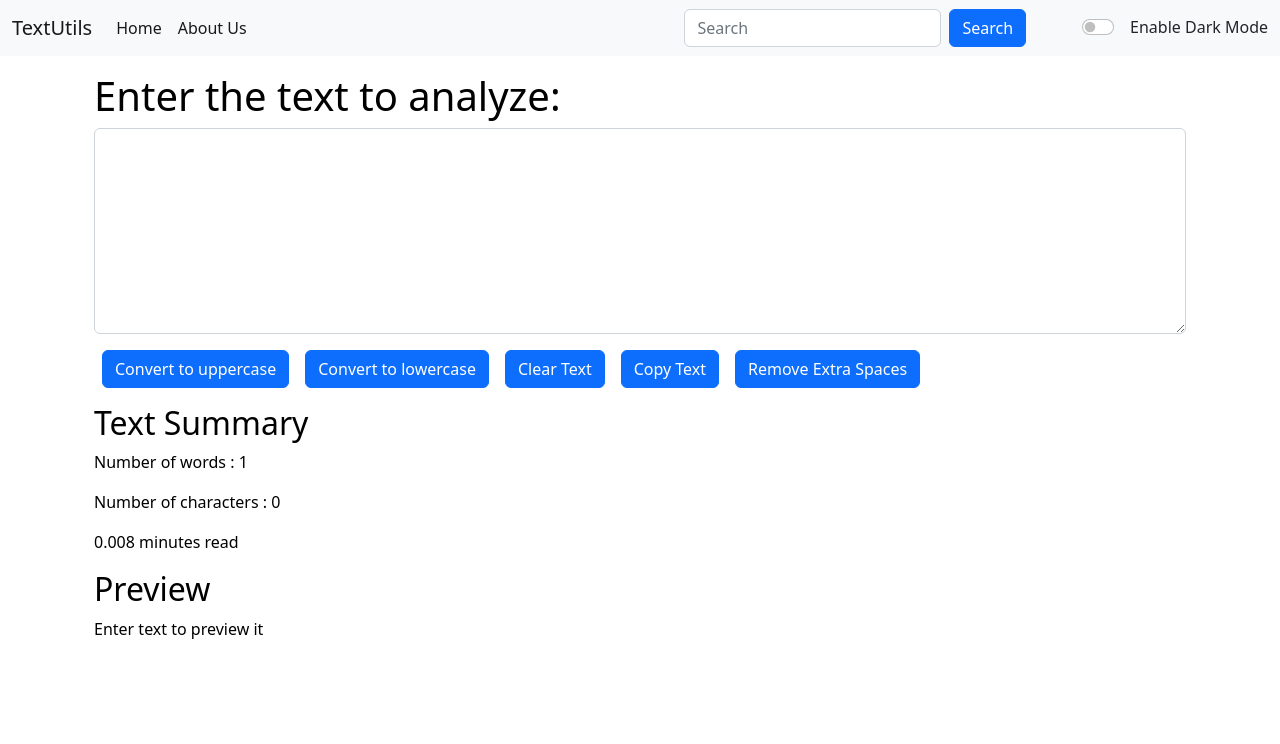
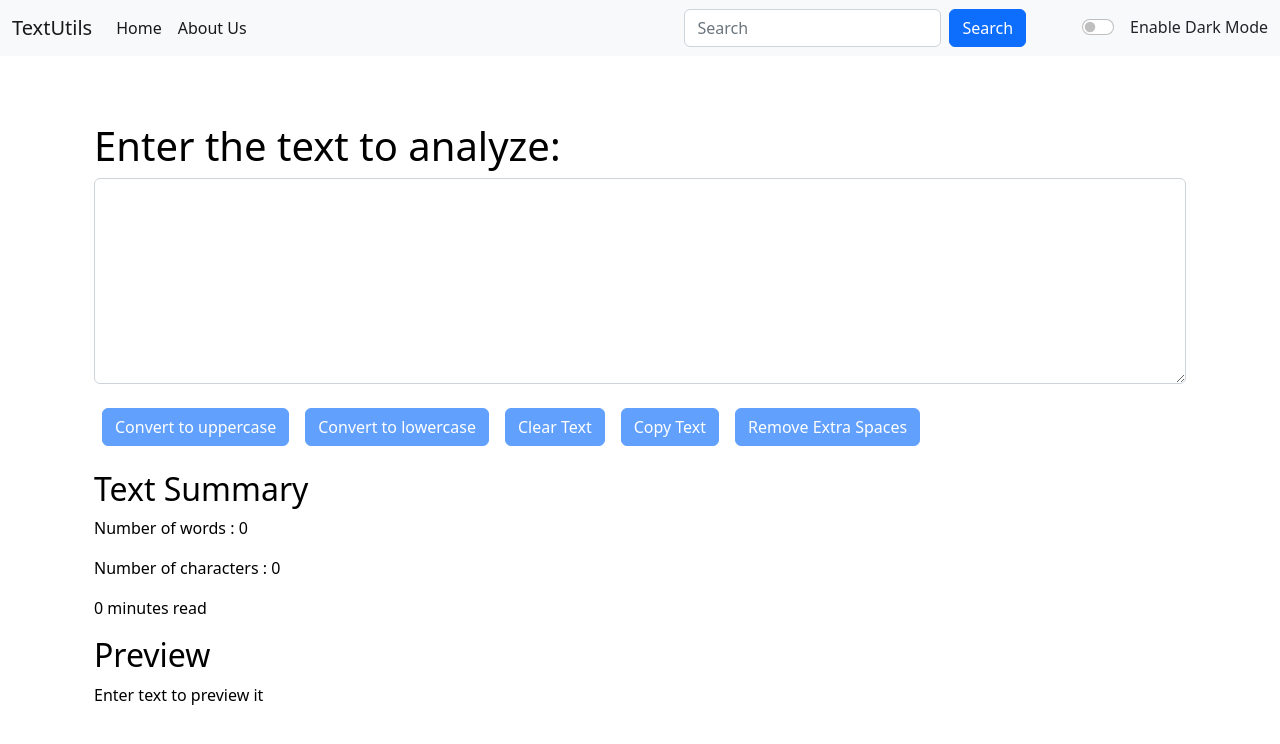
Before and after one commit to AduetDabral1/ReactJS, a React (Create React App) app in the folder myApp/: page / in a window 1280 px wide. Shown: the top 744 px of the page. Built offline with nearby package versions, Linux system fonts and the light colour scheme.

Commit message:
Add files via upload

```diff
--- a/myApp/src/components/Alert.js
+++ b/myApp/src/components/Alert.js
@@ -6,8 +6,11 @@ export default function Alert(props) {
         return val.charAt(0).toUpperCase() + val.slice(1);
     }
   return (
-        props.alert && <div className={`alert alert-${props.alert.type} alert-dismissible fade show`} role="alert">
+    <div style={{height:'50px'}}>
+{        props.alert && <div className={`alert alert-${props.alert.type} alert-dismissible fade show`} role="alert">
         <strong>{capitalize(props.alert.type)}</strong> : {props.alert.msg}
         </div>
+  }
+  </div>
   )
 }
--- a/myApp/src/components/Navbar.js
+++ b/myApp/src/components/Navbar.js
@@ -25,7 +25,7 @@ export default function Navbar(props) {
           <button className="btn btn-primary" type="submit">Search</button>
         </form>
         <div className={`form-check form-switch text-${props.mode==="light"?"dark":"light"}`}>
-  <input className="form-check-input mx-3" onClick={props.toggleMode} type="checkbox" role="switch" id="flexSwitchCheckDefault"/>
+  <input className="form-check-input mx-3" onClick={props.toggleMode} type="checkbox" role="switch" aria-checked id="flexSwitchCheckDefault"/>
   <label className="form-check-label" htmlFor="flexSwitchCheckDefault">Enable Dark Mode</label>
 </div>
       </div>
--- a/myApp/src/components/TextForm.js
+++ b/myApp/src/components/TextForm.js
@@ -1,6 +1,7 @@
 import React,{useState} from 'react'
 
 export default function TextForm(props) {
+
     const [text,setText] = useState("");
     const handleUpClick = () => {
         console.log("Uppercase was clicked " + text);
@@ -28,14 +29,12 @@ export default function TextForm(props) {
     }
 const handleCopy = () => {
     console.log ("Copying text");
-    let text = document.getElementById("textbox");
-    text.select();
-    navigator.clipboard.writeText(text.value);
+    navigator.clipboard.writeText(text);
     props.showAlert("Copied to clipboard", "success");
 }
 
 const handleExtraSpaces =() => {
-    let newText = text.split(/[  ]+/);
+    let newText = text.split(/[ ]+/);
     setText(newText.join(" "));
     props.showAlert("Extra spaces removed", "success");
 }
@@ -46,18 +45,18 @@ const handleExtraSpaces =() => {
             <h1 style={{ color : props.mode==="light"?"black":"white"}}>{props.heading}</h1>
             <textarea className="form-control" id="textbox" value={text} style={{ backgroundColor : props.mode==="light"?"white":"#D0CFFF",  color : props.mode==="light"?"black":"#4F0171"}} rows="8" onChange={handleOnChange}></textarea>
             </div>
-            <button className="btn btn-primary mx-2" onClick={handleUpClick}>Convert to uppercase</button>
-            <button className="btn btn-primary mx-2" onClick={handleLowClick}>Convert to lowercase</button>
-            <button className="btn btn-primary mx-2" onClick={handleClearClick}>Clear Text</button>
-            <button className="btn btn-primary mx-2" onClick={handleCopy}>Copy Text</button>
-            <button className="btn btn-primary mx-2" onClick={handleExtraSpaces}>Remove Extra Spaces</button>
+            <button disabled= {text.length===0} className="btn btn-primary mx-2 my-2" onClick={handleUpClick}>Convert to uppercase</button>
+            <button disabled= {text.length===0} className="btn btn-primary mx-2 my-2" onClick={handleLowClick}>Convert to lowercase</button>
+            <button disabled= {text.length===0} className="btn btn-primary mx-2 my-2" onClick={handleClearClick}>Clear Text</button>
+            <button disabled= {text.length===0} className="btn btn-primary mx-2 my-2" onClick={handleCopy}>Copy Text</button>
+            <button disabled= {text.length===0} className="btn btn-primary mx-2 my-2" onClick={handleExtraSpaces}>Remove Extra Spaces</button>
     </div>
 
     <div className="container my-3"  style={{ color : props.mode==="light"?"black":"white"}}>
             <h2>Text Summary</h2>
-            <p>Number of words : {text.split(" ").length}</p>
+            <p>Number of words : {text.split(/\s+/).filter((element)=>{return element.length!==0}).length}</p>
             <p>Number of characters : {text.length}</p>
-            <p>{0.008 * text.split(" ").length} minutes read</p>
+            <p>{0.008 * text.split(" ").filter((element)=>{return element.length!==0}).length} minutes read</p>
 
             <h2>Preview</h2>
             <p>{text.length>0?text:"Enter text to preview it"}</p>
--- a/myApp/src/index.css
+++ b/myApp/src/index.css
@@ -0,0 +1,3 @@
+.accordian-button::after{
+filter : invert(1);
+}
```
